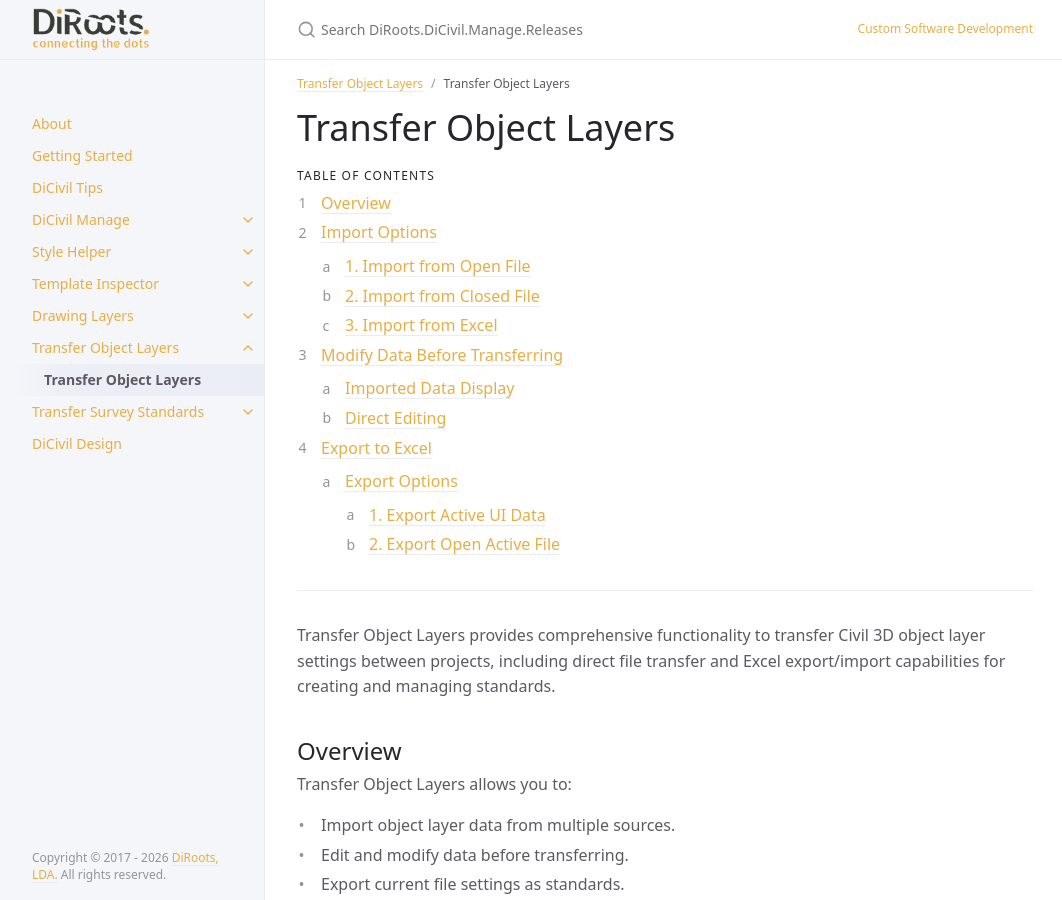
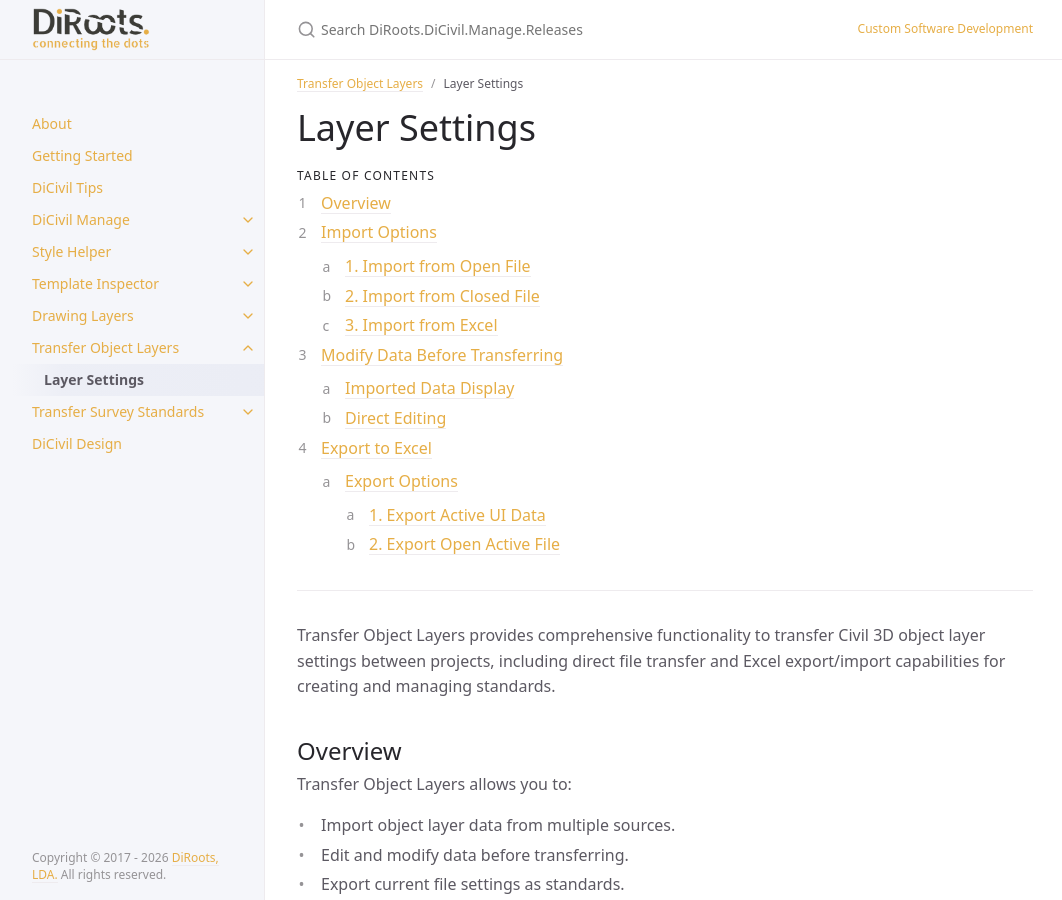
Before and after one commit to DiRoots-Limited/DiRoots.DiCivil.Manage.Releases, a Jekyll site: the page built from docs/pages/TransferObjectLayers/TOL-Transfer-Object-Layers.md, in a window 1280 px wide and 900 px high. Shown: the whole window, without its empty margins (107-1169 px from the left). Built offline with Jekyll 4.4.1, drawn with Linux system fonts in a browser that asks for light colours.

Commit message:
docs: distinguish object layer settings page title

```diff
--- a/docs/pages/TransferObjectLayers/TOL-Transfer-Object-Layers.md
+++ b/docs/pages/TransferObjectLayers/TOL-Transfer-Object-Layers.md
@@ -1,11 +1,11 @@
 ---
 layout: default
-title: Transfer Object Layers
+title: Layer Settings
 parent: Transfer Object Layers
 nav_order: 3
 ---
 
-# Transfer Object Layers
+# Layer Settings
 {: .no_toc }
 
 ## Table of contents
```
